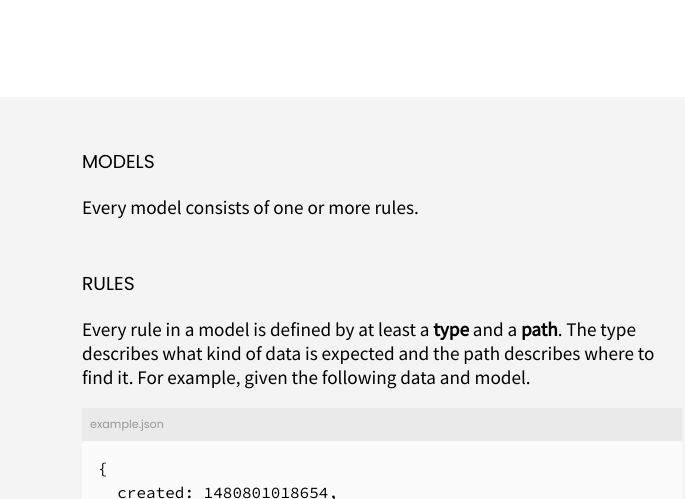
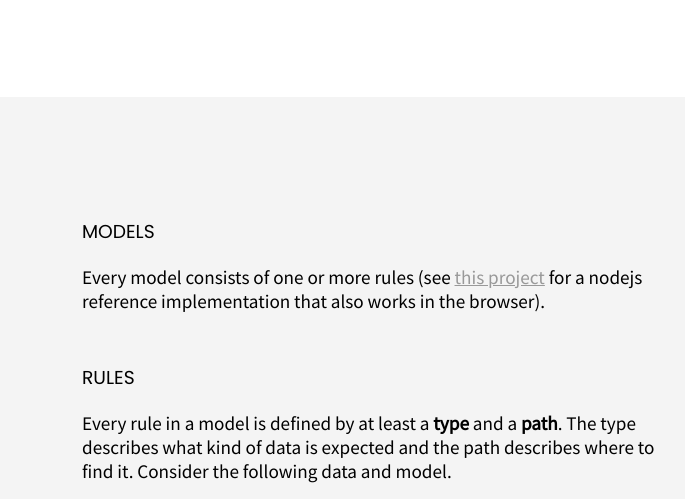
Before and after one commit to voltraco/dml, a website: page docs/index.html in a window 1280 px wide. Shown: the part 222-721 px from the top of the page, without its empty margins (110-795 px from the left). Drawn offline with Linux system fonts and the light colour scheme.

Commit message:
update docs

```diff
--- a/docs/index.css
+++ b/docs/index.css
@@ -28,6 +28,11 @@ body {
   height: 45px;
   margin: 8px;
   vertical-align: text-top;
+}
+
+a {
+  font-size: 1em;
+  color: #999;
 }
 
 header {
--- a/docs/index.html
+++ b/docs/index.html
@@ -12,17 +12,20 @@
     </header>
     <section role="main">
 
+
+      <br>
       <h3>Models</h3>
       <p>
-        Every model consists of one or more rules.
+        Every model consists of one or more rules (see
+        <a href="https://gitub.com/voltraco/dml">this project</a> for a
+        nodejs reference implementation that also works in the browser).
       </p>
 
       <h3>Rules</h3>
       <p>
         Every rule in a model is defined by at least a <b>type</b> and a
         <b>path</b>. The type describes what kind of data is expected and the
-        path describes where to find it. For example, given the following data
-        and model.
+        path describes where to find it. Consider the following data and model.
       </p>
       <h4>example.json</h4>
       <pre>
```
